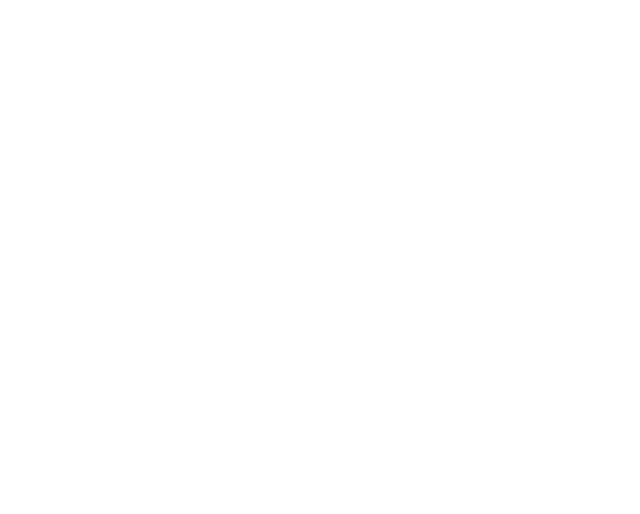
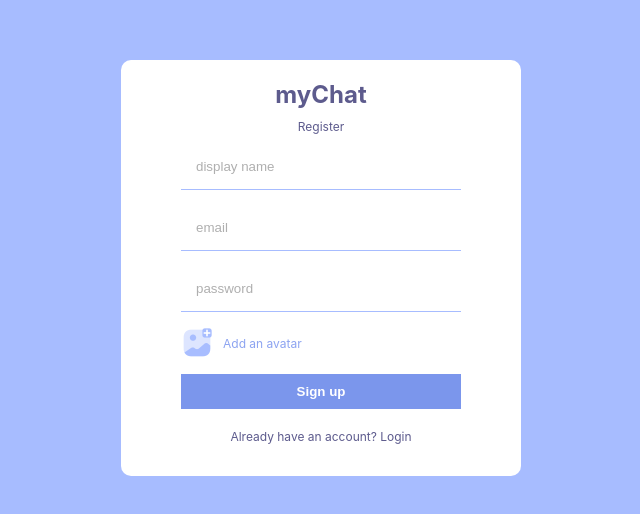
Before and after one commit to Adedipupo/chatapp1, a React (Create React App) app: page /signup in a window 1280 px wide. Shown: the part 132-646 px from the top of the page, without its empty margins (319-959 px from the left). Built offline with nearby package versions, Linux system fonts and the light colour scheme.

Commit message:
authentication

```diff
--- a/src/App.js
+++ b/src/App.js
@@ -1,14 +1,29 @@
-import './App.scss';
-import { Home } from './pages/Home';
-import Login from './pages/Login';
-import Register from './pages/Register';
+import { Route, Routes } from 'react-router-dom'
+import './App.scss'
+import { Home } from './pages/Home'
+import Login from './pages/Login'
+import Register from './pages/Register'
 
 function App() {
   return (
-    <div>
-     <Register/>
-    </div>
-  );
+    <>
+      <Routes>
+        <Route
+          path="/"
+          exact
+          element={<Home/>}
+        />
+        <Route
+          path="/login"
+          element={<Login/>}
+        />
+        <Route
+          path="/signup"
+          element={<Register/>}
+        />
+      </Routes>
+    </>
+  )
 }
 
-export default App;
+export default App
--- a/src/firebase.js
+++ b/src/firebase.js
@@ -1,6 +1,8 @@
 import { initializeApp } from "firebase/app";
 import { getAnalytics } from "firebase/analytics";
 import { getAuth} from "firebase/auth";
+import { getStorage, ref } from "firebase/storage";
+import { getFirestore } from "firebase/firestore";
 
 const firebaseConfig = {
   apiKey: "AIzaSyCxRhDwljxxOGV-NUeiv_104v_sxIQ6MGE",
@@ -16,3 +18,5 @@ const firebaseConfig = {
 export const app = initializeApp(firebaseConfig);
 export const auth = getAuth();
 const analytics = getAnalytics(app);
+export const storage = getStorage();
+export const db = getFirestore();
--- a/src/index.js
+++ b/src/index.js
@@ -1,17 +1,20 @@
-import React from 'react';
-import ReactDOM from 'react-dom/client';
-import './index.css';
-import App from './App';
-import reportWebVitals from './reportWebVitals';
+import React from 'react'
+import ReactDOM from 'react-dom/client'
+import './index.css'
+import App from './App'
+import reportWebVitals from './reportWebVitals'
+import { BrowserRouter } from 'react-router-dom'
 
-const root = ReactDOM.createRoot(document.getElementById('root'));
+const root = ReactDOM.createRoot(document.getElementById('root'))
 root.render(
   <React.StrictMode>
-    <App />
-  </React.StrictMode>
-);
+    <BrowserRouter>
+      <App />
+    </BrowserRouter>
+  </React.StrictMode>,
+)
 
 // If you want to start measuring performance in your app, pass a function
 // to log results (for example: reportWebVitals(console.log))
 // or send to an analytics endpoint. Learn more: https://bit.ly/CRA-vitals
-reportWebVitals();
+reportWebVitals()
--- a/src/pages/Register.jsx
+++ b/src/pages/Register.jsx
@@ -1,11 +1,22 @@
-import React, { useState } from 'react';
-import Add from '../images/addAvatar.png';
-import { createUserWithEmailAndPassword } from "firebase/auth";
-import { auth } from "../firebase";
+import React, { useState } from "react";
+import Add from "../images/addAvatar.png";
+import { createUserWithEmailAndPassword,updateProfile } from "firebase/auth";
+import { auth, storage,db } from "../firebase";
+import {
+  ref,
+  uploadBytesResumable,
+  getDownloadURL,
+} from "firebase/storage";
+import { doc, setDoc } from "firebase/firestore";
+import { useNavigate } from "react-router-dom";
 
 const Register = () => {
-  const [err,setError] = useState(false);
-  const handleSubmit = async(e) => {
+  const [err, setError] = useState(false);
+  const navigate = useNavigate();
+
+
+
+  const handleSubmit = async (e) => {
     e.preventDefault();
     const displayName = e.target[0].value;
     const email = e.target[1].value;
@@ -13,11 +24,39 @@ const Register = () => {
     const file = e.target[3].files[0];
 
     try {
-      const res = await createUserWithEmailAndPassword(auth, email, password)
+      const res = await createUserWithEmailAndPassword(auth, email, password);
+      console.log("res", res);
+
+      const storageRef = ref(storage, displayName);
+
+      const uploadTask = uploadBytesResumable(storageRef, file);
+
+      uploadTask.on(
+        (error) => {
+          setError(true);
+        },
+        () => {
+          getDownloadURL(uploadTask.snapshot.ref).then(async (downloadURL) => {
+            console.log("File available at", downloadURL);
+            await updateProfile(res.user, {
+              displayName,
+              photoURL: downloadURL,
+            })
+            await setDoc(doc(db, "users", res.user.uid), {
+              uid: res.user.uid,
+              displayName,
+              email,
+              photoURL: downloadURL,
+            });
+            await setDoc(doc(db, "userChats", res.user.uid), {});
+            navigate("/");
+          });
+        }
+      );
     } catch (error) {
-      setError(true)
+      setError(true);
     }
-
+  }
     return (
       <div className="formContainer">
         <div className="formWrapper">
@@ -27,9 +66,9 @@ const Register = () => {
             <input type="text" placeholder="display name" />
             <input type="email" placeholder="email" />
             <input type="password" placeholder="password " />
-            <input style={{display: 'none'}} type="file" id='file'/>
+            <input style={{ display: "none" }} type="file" id="file" />
             <label htmlFor="file">
-                <img src={Add} alt="true"/>
+              <img src={Add} alt="true" />
               <span>Add an avatar</span>
             </label>
             {err && <span>Something went wrong</span>}
@@ -38,8 +77,8 @@ const Register = () => {
           <p>Already have an account? Login</p>
         </div>
       </div>
-  )
-}
-}
+    );
+  };
+
 
 export default Register;
```
Also changed, not shown: src/context/AuthContext.js (added). Lines whose indentation alone changed are shown as unchanged.
